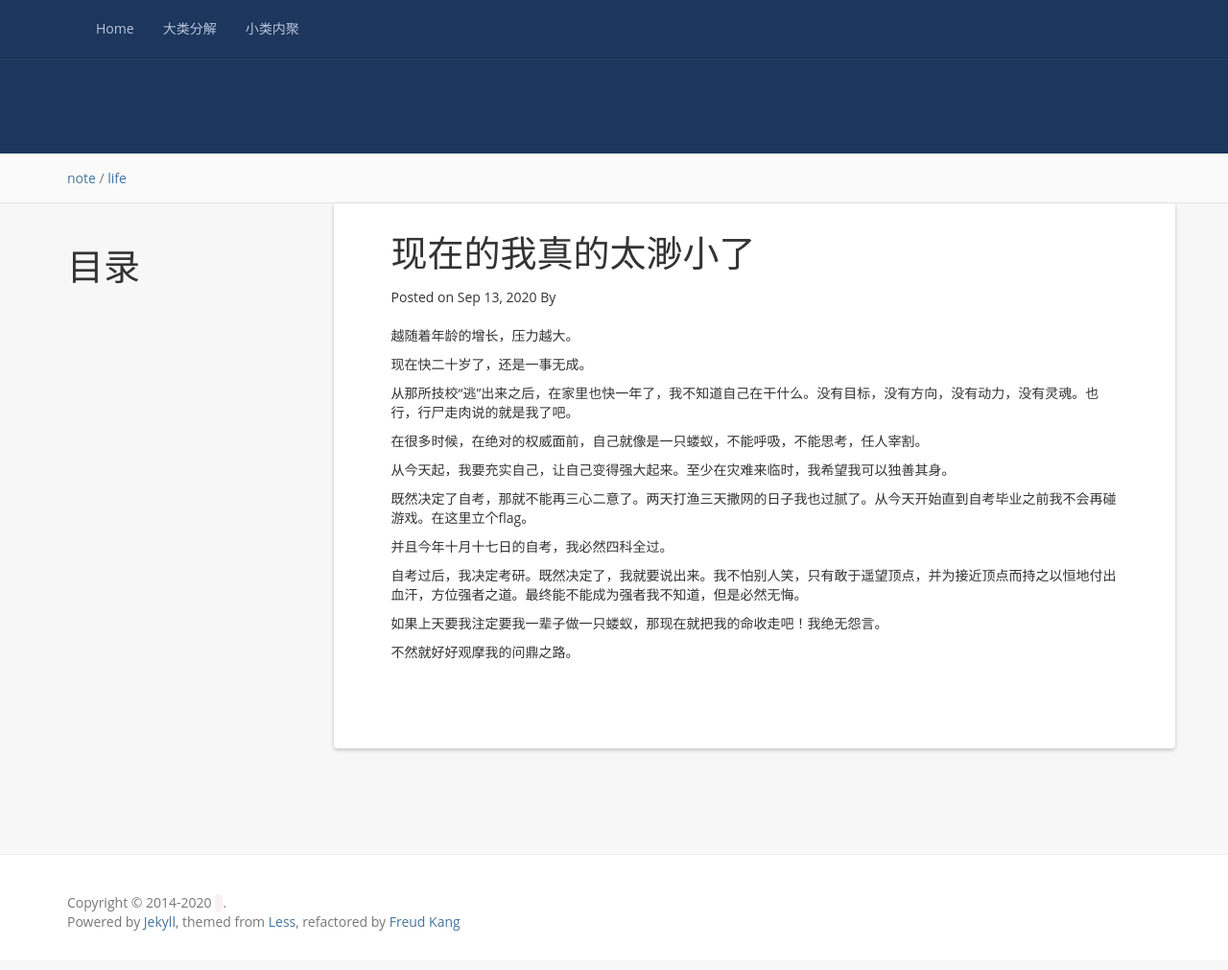
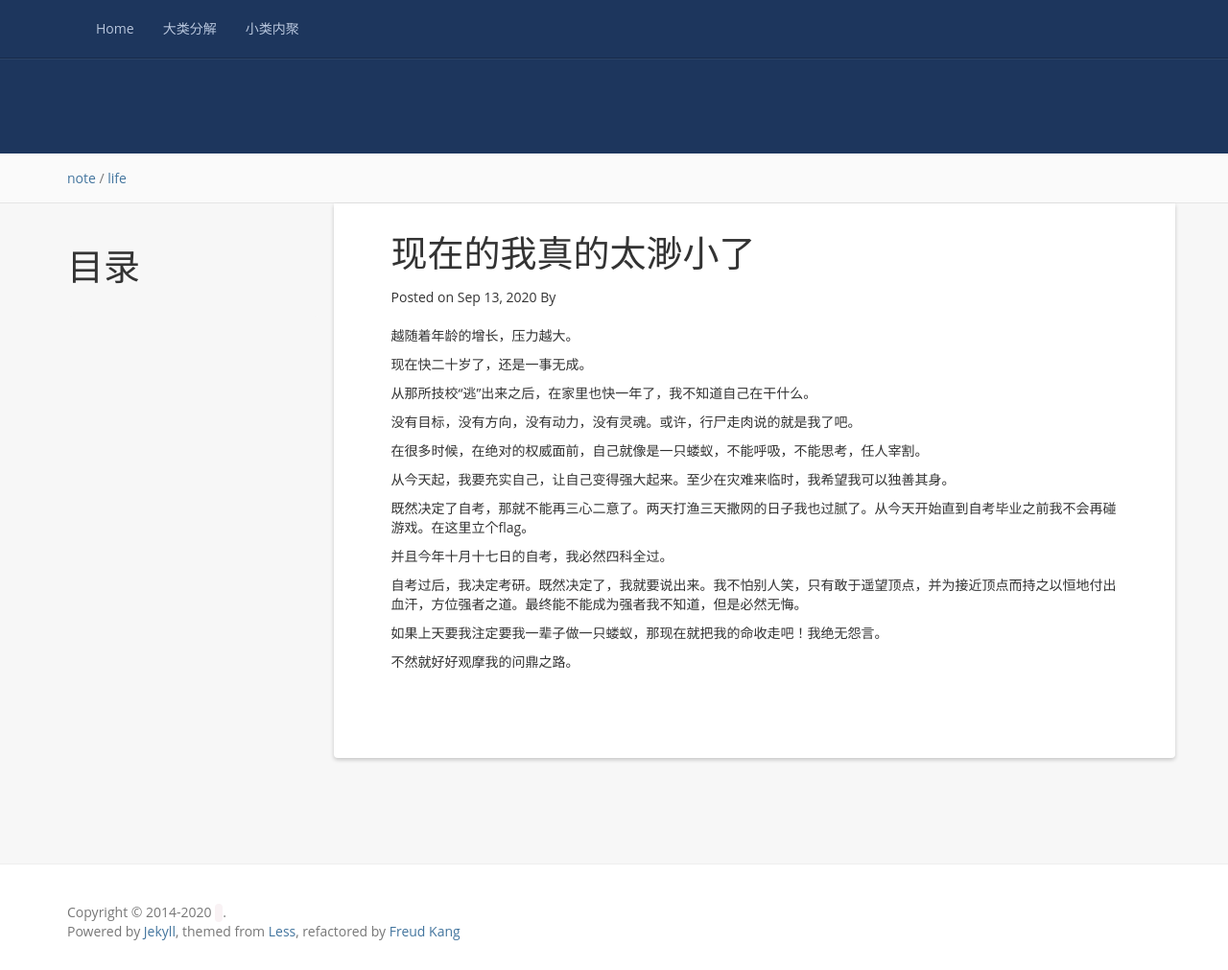
Before and after one commit to USERNAMEISEMPTY/USERNAMEISEMPTY.github.io, a Jekyll site: the page built from _posts/2020-09-14-I-am-so-insignificant.md, in a window 1280 px wide and 1011 px high. Shown: the whole window at 96% size. Built offline with Jekyll 4.4.1, drawn with Linux system fonts in a browser that asks for light colours; nearby versions of some CDN libraries; a script that is not in the unit is left out; comment, search, counter and statistics services are not loaded.

Commit message:
add post

```diff
--- a/_posts/2020-09-14-I-am-so-insignificant.md
+++ b/_posts/2020-09-14-I-am-so-insignificant.md
@@ -9,7 +9,9 @@ tag: life
 
 现在快二十岁了，还是一事无成。
 
-从那所技校“逃”出来之后，在家里也快一年了，我不知道自己在干什么。没有目标，没有方向，没有动力，没有灵魂。也行，行尸走肉说的就是我了吧。
+从那所技校“逃”出来之后，在家里也快一年了，我不知道自己在干什么。
+
+没有目标，没有方向，没有动力，没有灵魂。或许，行尸走肉说的就是我了吧。
 
 在很多时候，在绝对的权威面前，自己就像是一只蝼蚁，不能呼吸，不能思考，任人宰割。
 
```
